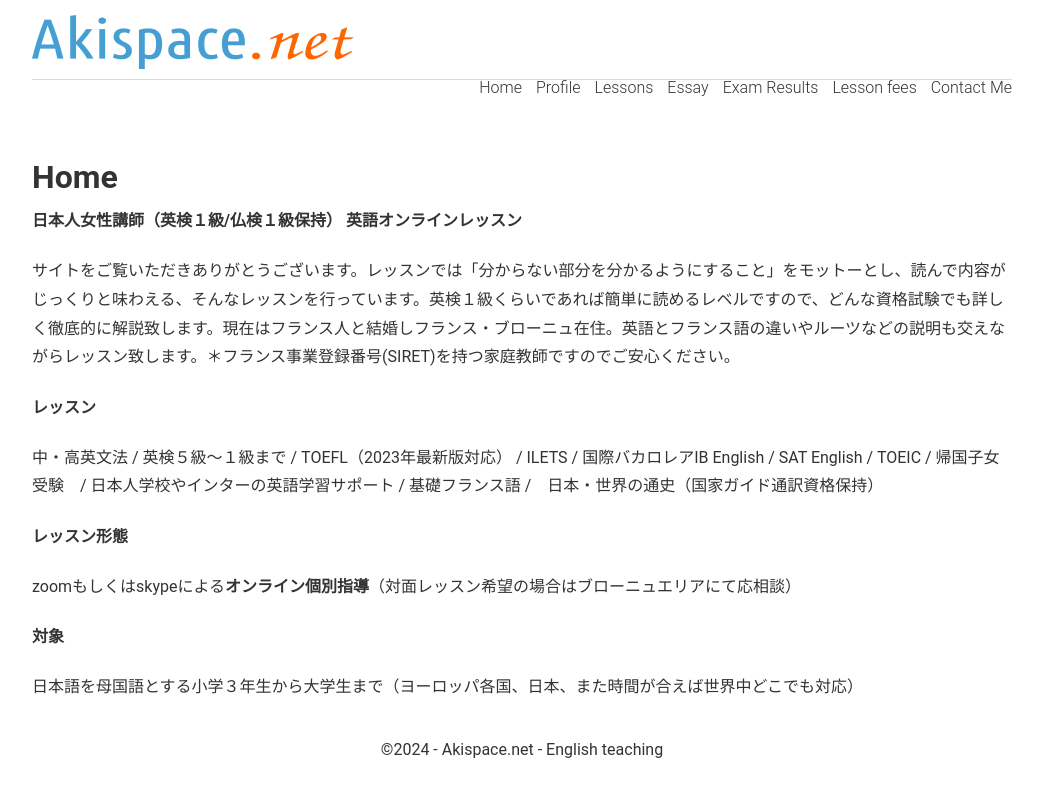
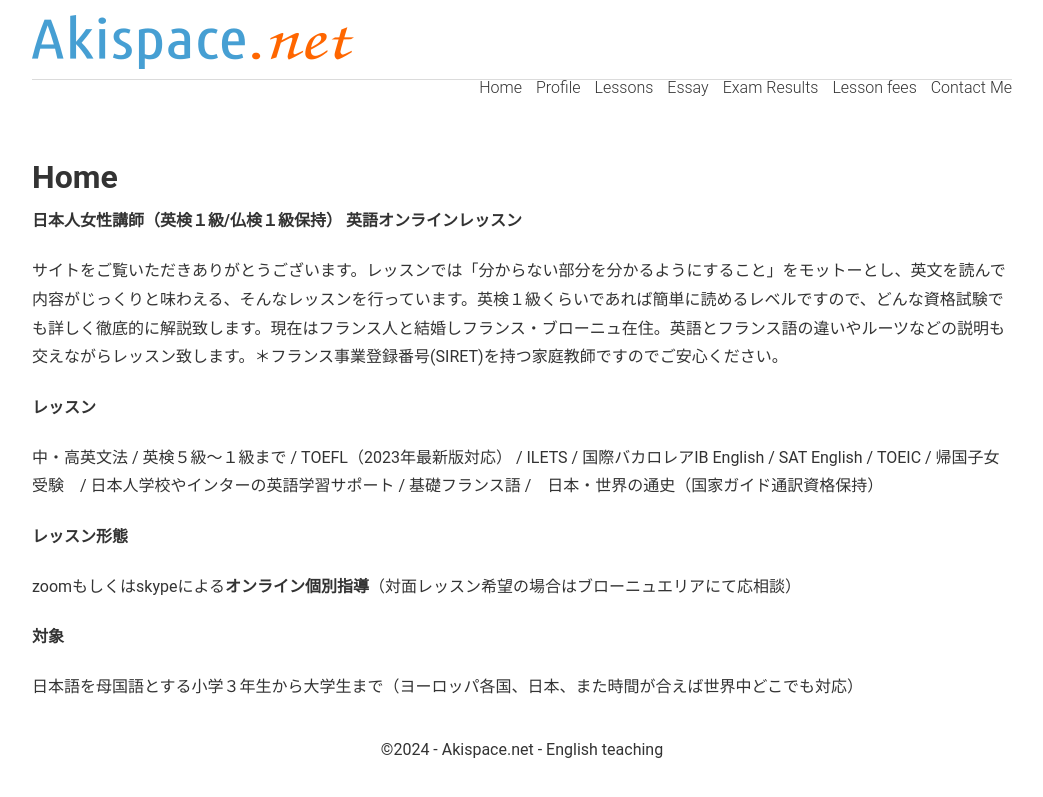
Before and after one commit to phocean/akispace, a Jekyll site: the page built from index.md, in a window 1280 px wide. Shown: the top 797 px of the page, without its empty margins (118-1161 px from the left). Built offline with Jekyll 4.4.1, drawn with Linux system fonts in a browser that asks for light colours.

Commit message:
Update index.md

```diff
--- a/index.md
+++ b/index.md
@@ -10,7 +10,7 @@
 
 **日本人女性講師（英検１級/仏検１級保持） 英語オンラインレッスン**
 
-サイトをご覧いただきありがとうございます。レッスンでは「分からない部分を分かるようにすること」をモットーとし、読んで内容がじっくりと味わえる、そんなレッスンを行っています。英検１級くらいであれば簡単に読めるレベルですので、どんな資格試験でも詳しく徹底的に解説致します。現在はフランス人と結婚しフランス・ブローニュ在住。英語とフランス語の違いやルーツなどの説明も交えながらレッスン致します。＊フランス事業登録番号(SIRET)を持つ家庭教師ですのでご安心ください。
+サイトをご覧いただきありがとうございます。レッスンでは「分からない部分を分かるようにすること」をモットーとし、英文を読んで内容がじっくりと味わえる、そんなレッスンを行っています。英検１級くらいであれば簡単に読めるレベルですので、どんな資格試験でも詳しく徹底的に解説致します。現在はフランス人と結婚しフランス・ブローニュ在住。英語とフランス語の違いやルーツなどの説明も交えながらレッスン致します。＊フランス事業登録番号(SIRET)を持つ家庭教師ですのでご安心ください。
 
 **レッスン**
 
```
